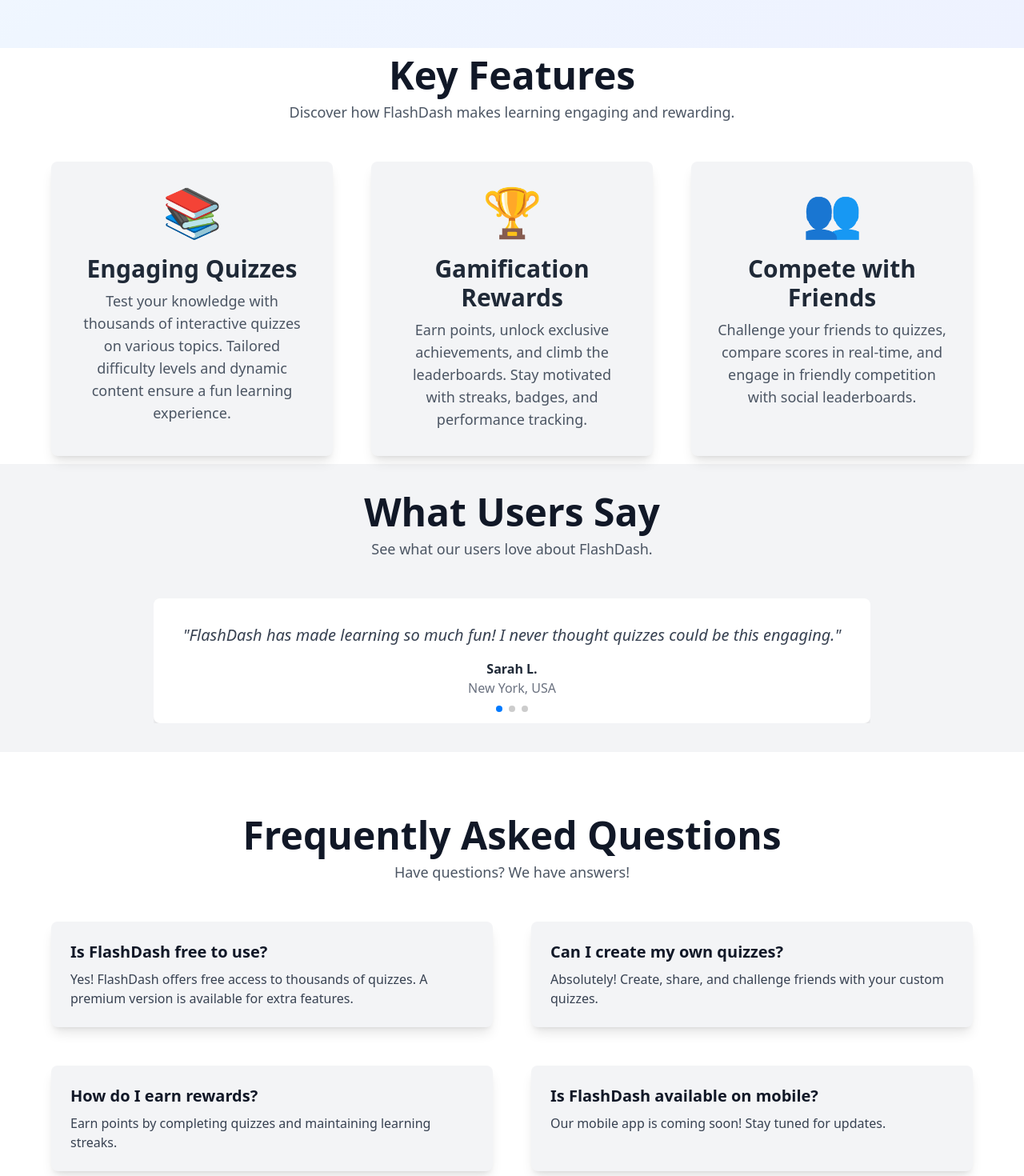
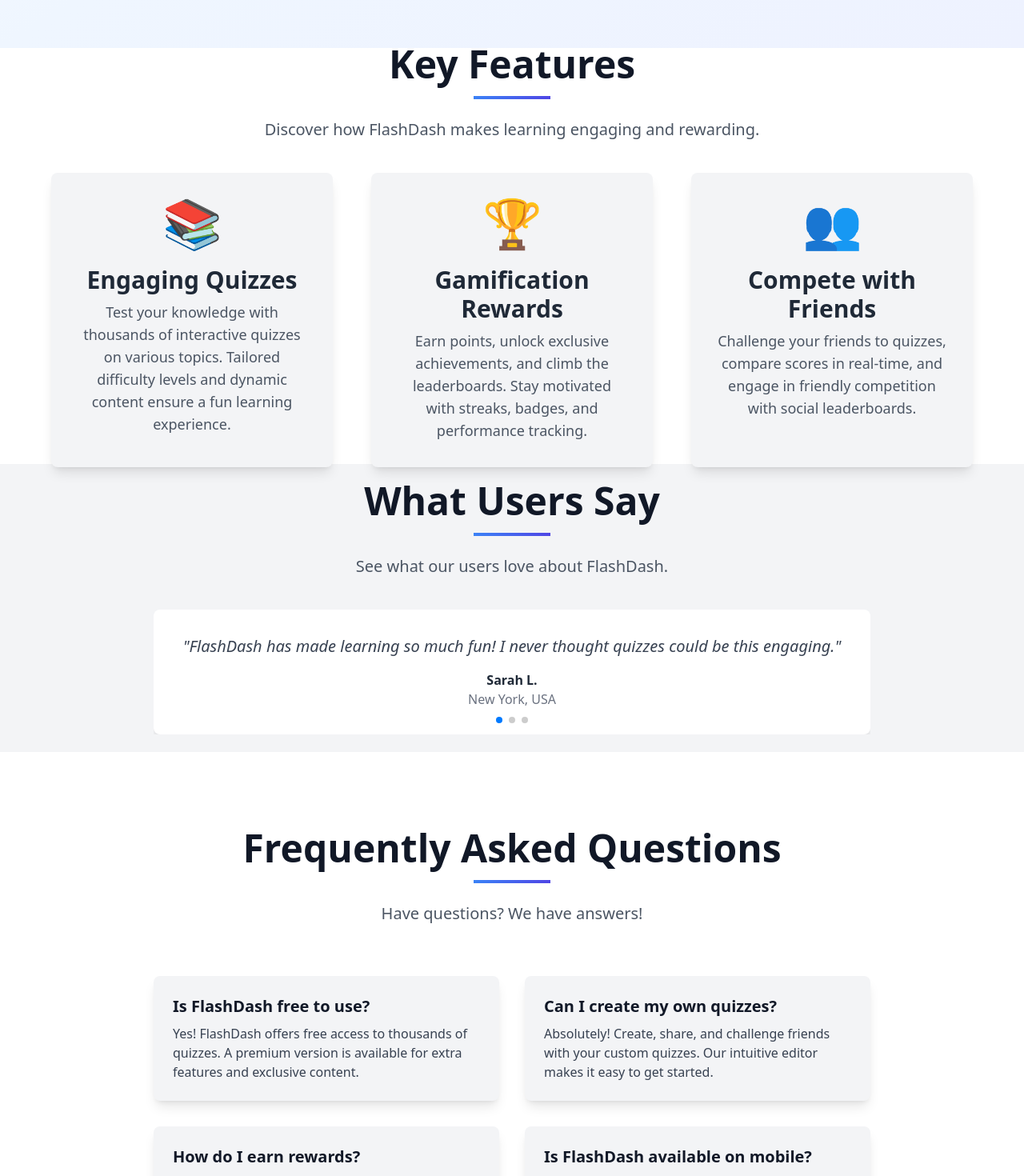
Before and after one commit to P4r1nc3/FlashDash_Frontend, a React (Vite) app: page / in a window 1280 px wide. Shown: the part 740-2210 px from the top of the page at 80% size. Built offline with nearby package versions, Linux system fonts and the light colour scheme.

Commit message:
Improved Home page

```diff
--- a/src/pages/home/Home.tsx
+++ b/src/pages/home/Home.tsx
@@ -4,6 +4,23 @@ import { Swiper, SwiperSlide } from 'swiper/react';
 import 'swiper/css';
 import 'swiper/css/pagination';
 import { Pagination } from 'swiper/modules';
+
+interface FeatureCardProps {
+    title: string;
+    description: string;
+    icon: string;
+}
+
+interface TestimonialProps {
+    quote: string;
+    name: string;
+    location: string;
+}
+
+interface FAQItemProps {
+    question: string;
+    answer: string;
+}
 
 const Home = () => {
     return (
@@ -60,8 +77,9 @@ const Home = () => {
             {/* Key Features Section */}
             <section className="h-[65vh] py-20 bg-white text-center flex flex-col justify-center">
                 <div className="container mx-auto px-6 lg:px-16">
-                    <h2 className="text-5xl font-extrabold text-gray-900 mb-2">Key Features</h2>
-                    <p className="text-lg text-gray-600 mb-12">Discover how FlashDash makes learning engaging and rewarding.</p>
+                    <h2 className="text-4xl sm:text-5xl font-bold text-gray-900 mb-4">Key Features</h2>
+                    <div className="w-24 h-1 bg-gradient-to-r from-blue-500 to-indigo-600 mx-auto mb-6"></div>
+                    <p className="text-xl text-gray-600 max-w-2xl mx-auto mb-10">Discover how FlashDash makes learning engaging and rewarding.</p>
                     <div className="grid md:grid-cols-3 gap-12">
                         <FeatureCard
                             title="Engaging Quizzes"
@@ -85,8 +103,9 @@ const Home = () => {
             {/* Testimonials Section */}
             <section className="h-[45vh] py-20 bg-gray-100 text-center flex flex-col justify-center">
                 <div className="container mx-auto px-6 lg:px-16">
-                    <h2 className="text-5xl font-extrabold text-gray-900 mb-2">What Users Say</h2>
-                    <p className="text-lg text-gray-600 mb-12">See what our users love about FlashDash.</p>
+                    <h2 className="text-4xl sm:text-5xl font-bold text-gray-900 mb-4">What Users Say</h2>
+                    <div className="w-24 h-1 bg-gradient-to-r from-blue-500 to-indigo-600 mx-auto mb-6"></div>
+                    <p className="text-xl text-gray-600 max-w-2xl mx-auto mb-10">See what our users love about FlashDash.</p>
                     <Swiper
                         modules={[Pagination]}
                         spaceBetween={30}
@@ -120,15 +139,25 @@ const Home = () => {
             </section>
 
             {/* FAQ Section */}
-            <section className="py-20 bg-white text-center flex flex-col justify-center">
+            <section className="py-24 bg-white">
                 <div className="container mx-auto px-6 lg:px-16">
-                    <h2 className="text-5xl font-extrabold text-gray-900 mb-2">Frequently Asked Questions</h2>
-                    <p className="text-lg text-gray-600 mb-12">Have questions? We have answers!</p>
-                    <div className="grid md:grid-cols-2 gap-12 text-left">
-                        <FAQItem question="Is FlashDash free to use?" answer="Yes! FlashDash offers free access to thousands of quizzes. A premium version is available for extra features." />
-                        <FAQItem question="Can I create my own quizzes?" answer="Absolutely! Create, share, and challenge friends with your custom quizzes." />
-                        <FAQItem question="How do I earn rewards?" answer="Earn points by completing quizzes and maintaining learning streaks." />
-                        <FAQItem question="Is FlashDash available on mobile?" answer="Our mobile app is coming soon! Stay tuned for updates." />
+                    <div className="text-center mb-16">
+                        <motion.div
+                            initial={{ opacity: 0, y: 20 }}
+                            whileInView={{ opacity: 1, y: 0 }}
+                            transition={{ duration: 0.7 }}
+                            viewport={{ once: true }}
+                        >
+                            <h2 className="text-4xl sm:text-5xl font-bold text-gray-900 mb-4">Frequently Asked Questions</h2>
+                            <div className="w-24 h-1 bg-gradient-to-r from-blue-500 to-indigo-600 mx-auto mb-6"></div>
+                            <p className="text-xl text-gray-600 max-w-2xl mx-auto">Have questions? We have answers!</p>
+                        </motion.div>
+                    </div>
+                    <div className="grid md:grid-cols-2 gap-6 lg:gap-8 max-w-4xl mx-auto">
+                        <FAQItem question="Is FlashDash free to use?" answer="Yes! FlashDash offers free access to thousands of quizzes. A premium version is available for extra features and exclusive content." />
+                        <FAQItem question="Can I create my own quizzes?" answer="Absolutely! Create, share, and challenge friends with your custom quizzes. Our intuitive editor makes it easy to get started." />
+                        <FAQItem question="How do I earn rewards?" answer="Earn points by completing quizzes, maintaining daily learning streaks, and participating in community challenges and competitions." />
+                        <FAQItem question="Is FlashDash available on mobile?" answer="Yes! Our app is available for both iOS and Android devices. Search for 'FlashDash Quiz' in your app store." />
                     </div>
                 </div>
             </section>
@@ -153,7 +182,7 @@ const Home = () => {
     );
 };
 
-const FeatureCard = ({ title, description, icon }) => (
+const FeatureCard = ({ title, description, icon }: FeatureCardProps) => (
     <div className="p-8 bg-gray-100 rounded-lg shadow-lg hover:shadow-xl transition duration-300 flex flex-col items-center text-center min-h-[350px]">
         <div className="text-6xl mb-6">{icon}</div>
         <h3 className="text-3xl font-bold text-gray-800 mb-2">{title}</h3>
@@ -161,7 +190,7 @@ const FeatureCard = ({ title, description, icon }) => (
     </div>
 );
 
-const Testimonial = ({ quote, name, location }) => (
+const Testimonial = ({ quote, name, location }: TestimonialProps) => (
     <div className="bg-white p-8 rounded-lg shadow-lg">
         <p className="text-xl italic text-gray-700 mb-4">"{quote}"</p>
         <h4 className="font-bold text-gray-800">{name}</h4>
@@ -169,7 +198,7 @@ const Testimonial = ({ quote, name, location }) => (
     </div>
 );
 
-const FAQItem = ({ question, answer }) => (
+const FAQItem = ({ question, answer }: FAQItemProps) => (
     <div className="bg-gray-100 p-6 rounded-lg shadow-lg">
         <h4 className="text-xl font-semibold text-gray-900 mb-2">{question}</h4>
         <p className="text-gray-700">{answer}</p>
```
